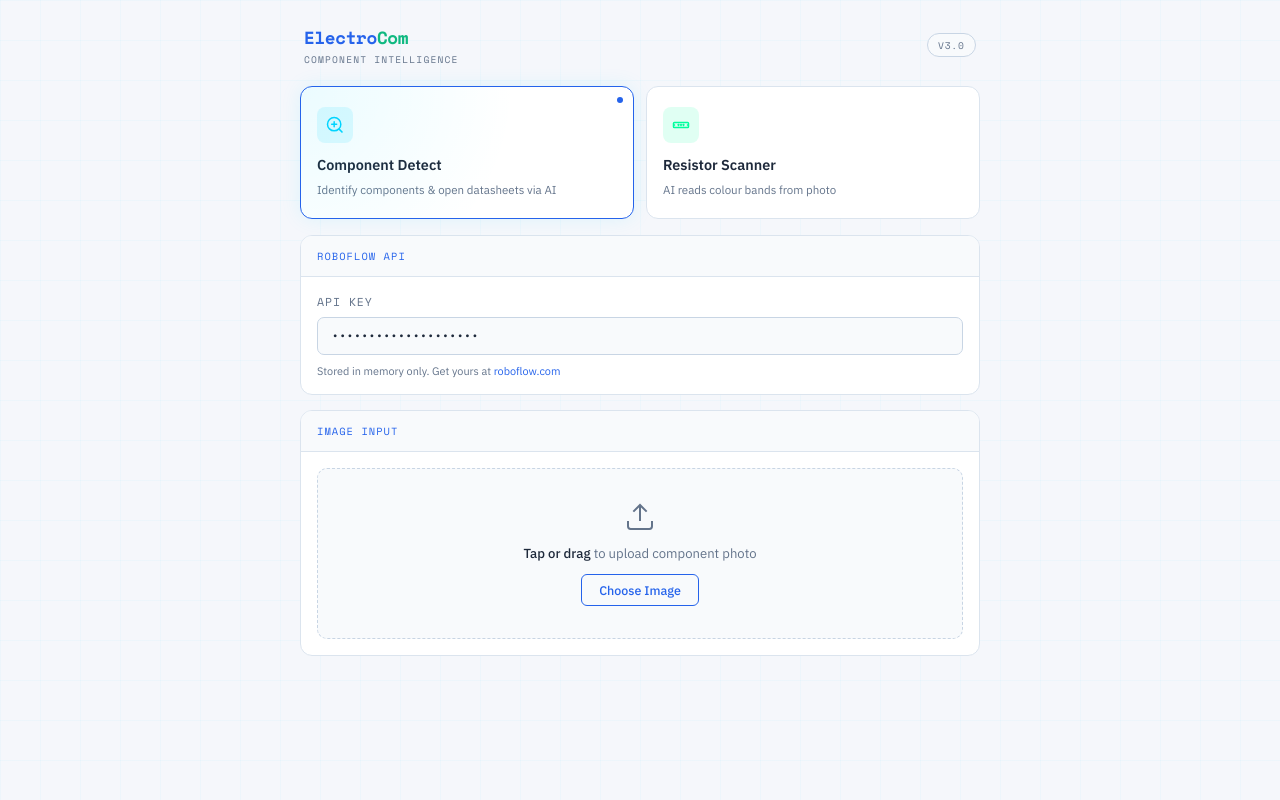
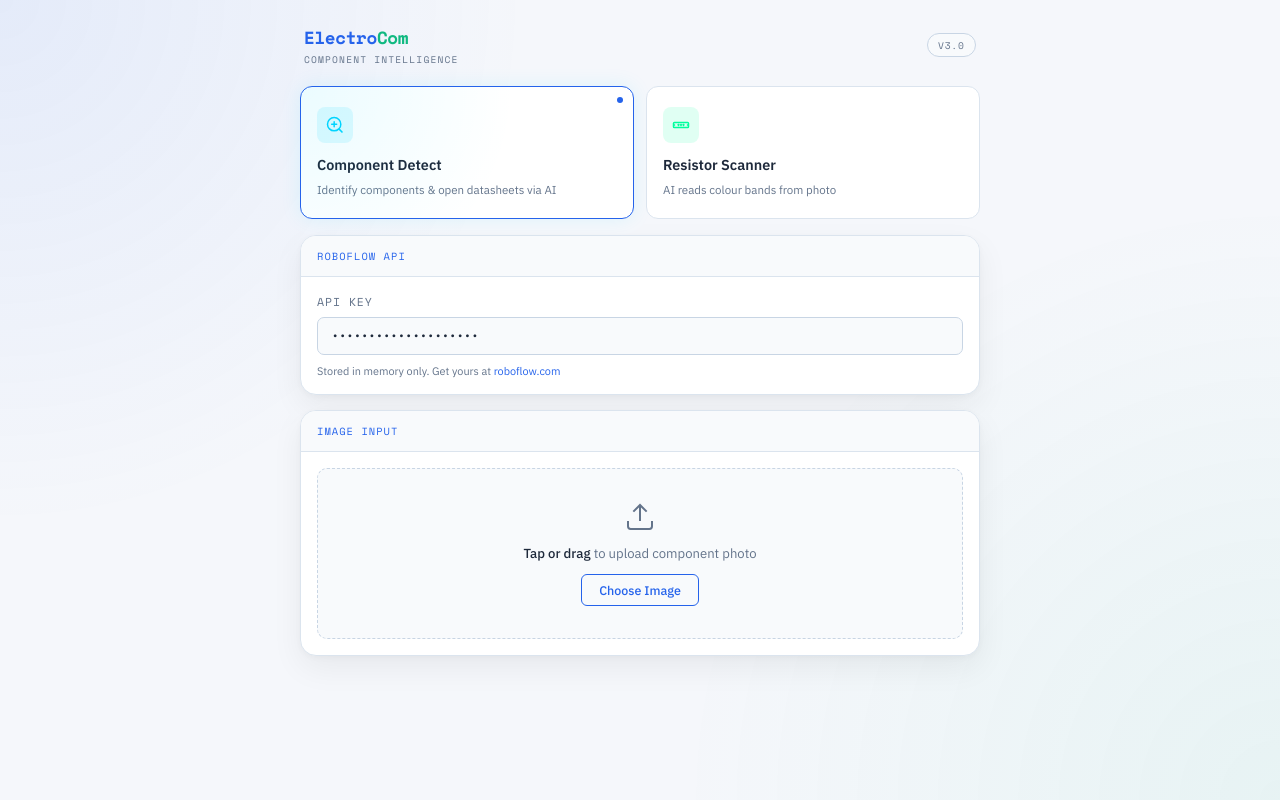
Before and after one commit to N0va1172/DTL-COMPONENT-SORTER, a website: page public/index.html in a window 1280 px wide. Drawn offline with nearby package versions, Linux system fonts and the light colour scheme.

Commit message:
Update index.html

```diff
--- a/public/index.html
+++ b/public/index.html
@@ -42,10 +42,13 @@ body::before {
   content: '';
   position: fixed;
   inset: 0;
-  background-image:
-    linear-gradient(rgba(0,212,255,0.03) 1px, transparent 1px),
-    linear-gradient(90deg, rgba(0,212,255,0.03) 1px, transparent 1px);
-  background-size: 40px 40px;
+  background:
+    radial-gradient(circle at top left,
+      rgba(37,99,235,0.08),
+      transparent 35%),
+    radial-gradient(circle at bottom right,
+      rgba(16,185,129,0.06),
+      transparent 40%);
   pointer-events: none;
   z-index: 0;
 }
@@ -103,7 +106,18 @@ main {
 .panel.active { display: flex; }
 @keyframes fadeIn { from { opacity: 0; transform: translateY(6px); } to { opacity: 1; transform: none; } }
 
-.card { background: var(--surface); border: 1px solid var(--border); border-radius: 12px; overflow: hidden; }
+.card {
+  background: var(--surface);
+  border: 1px solid var(--border);
+  border-radius: 16px;
+  overflow: hidden;
+
+  box-shadow:
+    0 2px 8px rgba(0,0,0,0.04),
+    0 12px 32px rgba(0,0,0,0.06);
+
+  transition: all 0.25s ease;
+}
 .card-header { padding: 0.75rem 1rem; border-bottom: 1px solid var(--border); display: flex; align-items: center; gap: 0.5rem; background: var(--surface2); }
 .card-label { font-family: 'Space Mono', monospace; font-size: 0.65rem; text-transform: uppercase; letter-spacing: 0.1em; color: var(--muted); }
 .card-label.cyan { color: var(--accent); }
```
